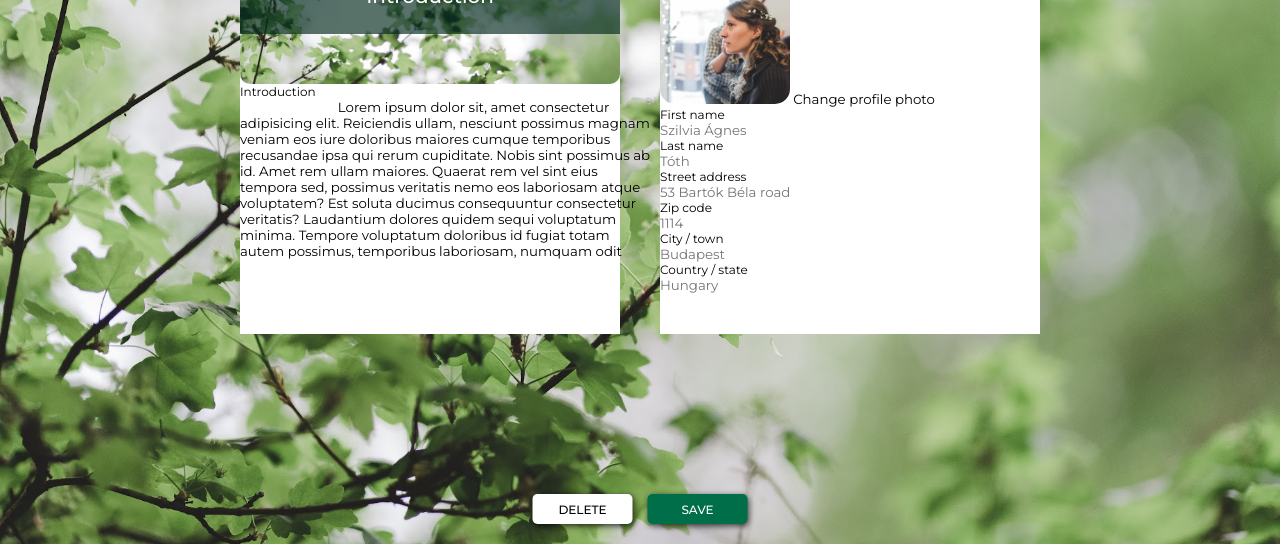
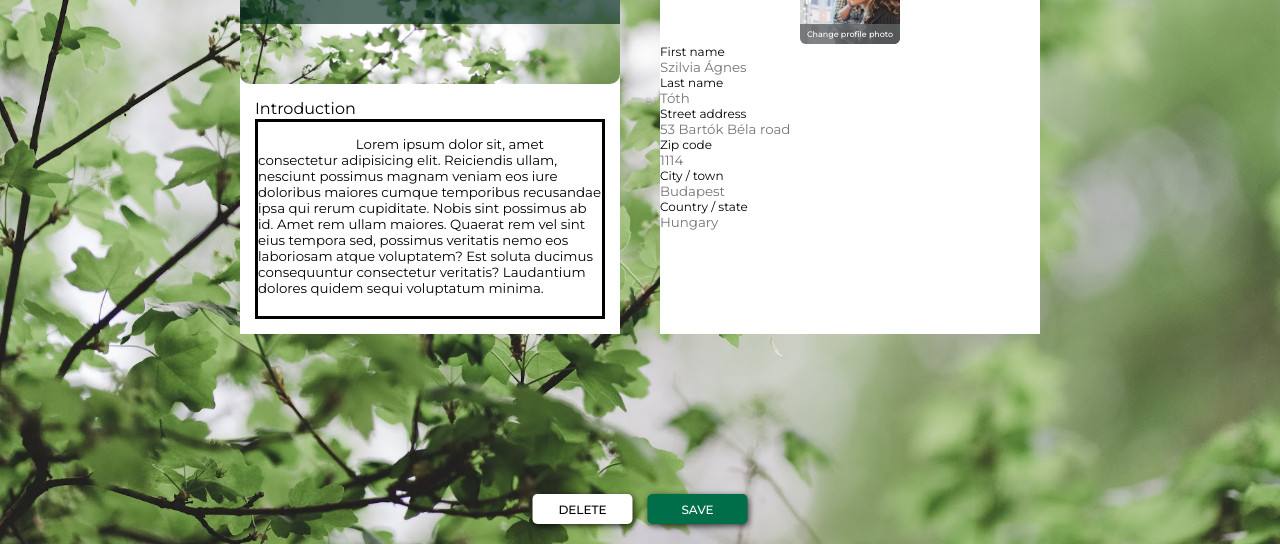
Before and after one commit to szylwythot/profile-editor-javascript, a plain HTML site: page frontend/index.html in a window 1280 px wide. Shown: the part 256-800 px from the top of the page. Drawn offline with Linux system fonts and the light colour scheme.

Commit message:
profile photo is ready

```diff
--- a/frontend/index.html
+++ b/frontend/index.html
@@ -27,19 +27,21 @@
                         <p>
                             <label for="introduction">Introduction</label>
                         </p>
-                        <textarea rows="10" cols="50" name="introduction" form="profile-form" id="introduction">
-                            Lorem ipsum dolor sit, amet consectetur adipisicing elit. Reiciendis ullam, nesciunt possimus magnam veniam eos iure doloribus maiores cumque temporibus recusandae ipsa qui rerum cupiditate. Nobis sint possimus ab id. Amet rem ullam maiores. Quaerat rem vel sint eius tempora sed, possimus veritatis nemo eos laboriosam atque voluptatem? Est soluta ducimus consequuntur consectetur veritatis? Laudantium dolores quidem sequi voluptatum minima. Tempore voluptatum doloribus id fugiat totam autem possimus, temporibus laboriosam, numquam odit architecto perferendis nesciunt, ea illum nam eius esse ullam dolores expedita praesentium reprehenderit magnam corrupti. Ut, possimus eum. Officia id blanditiis saepe nam labore eligendi, porro reprehenderit sunt quia autem assumenda, facilis, commodi ipsum? Quae fugit qui laborum dolor mollitia sapiente soluta ea! Eaque mollitia deleniti doloribus corporis!
+                        <!-- rows="10" cols="50" -->
+                        <textarea  maxlength="150" name="introduction" form="profile-form" id="introduction">
+                            Lorem ipsum dolor sit, amet consectetur adipisicing elit. Reiciendis ullam, nesciunt possimus magnam veniam eos iure doloribus maiores cumque temporibus recusandae ipsa qui rerum cupiditate. Nobis sint possimus ab id. Amet rem ullam maiores. Quaerat rem vel sint eius tempora sed, possimus veritatis nemo eos laboriosam atque voluptatem? Est soluta ducimus consequuntur consectetur veritatis? Laudantium dolores quidem sequi voluptatum minima.
                         </textarea>
+                        <!-- Tempore voluptatum doloribus id fugiat totam autem possimus, temporibus laboriosam, numquam odit architecto perferendis nesciunt, ea illum nam eius esse ullam dolores expedita praesentium reprehenderit magnam corrupti. Ut, possimus eum. Officia id blanditiis saepe nam labore eligendi, porro reprehenderit sunt quia autem assumenda, facilis, commodi ipsum? Quae fugit qui laborum dolor mollitia sapiente soluta ea! Eaque mollitia deleniti doloribus corporis!  -->
                     </div>
                 </div>
             </div>
-            <div class="right-content personal-data content-box">
+            <div class="right-content personal-box content-box">
                 <div class="cover">
                     <h2>Personal data</h2>
                 </div>
-                <div class="personal-data">
+                <div class="personal-data input-data">
                     <div class="profile-photo">
-                        <img src="images\profiles\profile.jpg" alt="" class="profile-photo">
+                        <img src="images\profiles\profile.jpg" alt="" >
                         <button class="change-photo">Change profile photo</button>
                     </div>
                     <div class="input-data-elements">
--- a/frontend/style.css
+++ b/frontend/style.css
@@ -67,8 +67,14 @@ body{
     text-align: center;
 }
 
+/* #profile-form div.content-box .input-data{
+    width: 100%;
+    height: 100%;
+
+    flex-basis:  calc(50% - 30px);
+} */
+
 #profile-form .left-content{
-    flex-basis:  calc(50% - 30px);
     height: 100%;
 
     display: flex;
@@ -90,24 +96,86 @@ body{
     width: 100%;
 }
 
-#profile-form .left-content .introduction-box{
+#profile-form .left-content .introduction-box .introduction-data{
+    position: absolute;
+    top: 140px;
+    left: 0;
 
+    width: 100%;
+    height: calc(100% - 140px);
+
+    padding: 15px;
 }
 
-#profile-form div.right-content.personal-data{
-    flex-basis:  calc(50% - 30px);
+#profile-form .left-content .introduction-box .introduction-data p{
+    width: 100%;
+    height: 20px;
+
+    font-size: 16px;
+}
+
+#profile-form .left-content .introduction-box .introduction-data textarea{
+    width: 100%;
+    height: calc(100% - 20px);
+    border: solid;
+    padding-top: 10px;
+
+    align-content:center;
+    overflow:auto;
+    /* border: 1px outset red; */
+}
+
+/* #profile-form div.right-content.personal-box{
     height: 100%;
     background-color: #ffffff;
 
     display: flex;
     flex-direction: column;
-}
+} */
 
-#root div.content-box img.profile-photo{
+#profile-form div.right-content.personal-box div.personal-data .profile-photo{
     width: 130px;
     height: 130px;
     border-radius: 15px;
+
+    position: absolute;
+    left: 50%;
+    transform: translateX(-50%);
+    top: 95px;
+}
+
+#profile-form div.right-content.personal-box div.personal-data .profile-photo img{
+    position: absolute;
     object-fit: cover;
+
+    width: 100%;
+    height: 100%;
+
+    border-radius: 15px;
+}
+
+#profile-form div.right-content.personal-box div.personal-data .profile-photo button{
+    position: absolute;
+    left: 0;
+    bottom: 0;
+
+    background-color: rgb(97, 99, 101,0.8);
+
+    height: 20px;
+    width: 100%;
+
+    border-bottom-left-radius: 10px;
+    border-bottom-right-radius: 10px;
+
+    color: #ffffff;
+    font-size: 10px;
+    font-weight: 500;
+    font-size: 8px;
+}
+
+
+#root div.content-box .input-data-elements{
+
 }
 
 #root div.action-buttons{
@@ -181,8 +249,8 @@ body{
         flex-direction: column;
     }
 
-    #profile-form div.right-content.personal-data{
-        display: inline;
+    #profile-form div.right-content.personal-box{
+        /* display: inline; */
         position: absolute;
         top: 0;
         left: calc(50% + 20px);
@@ -195,6 +263,48 @@ body{
         height: 100px;
         width: 100%;
     }
+
+    #profile-form div.content-box div.cover h2{
+        height: 40px;
+        width: 100%;
+
+        font-size: 16px;
+    }
+
+    #profile-form .left-content .introduction-box .introduction-data{
+        height: calc(100% - 100px);
+        top: 100px;
+    }
+
+
+    #profile-form div.right-content.personal-box div.personal-data .profile-photo{
+        width: 100px;
+        height: 100px;
+
+        border-radius: 10px;
+
+        top: 70px;
+    }
+
+    #profile-form div.right-content.personal-box div.personal-data .profile-photo img{
+        border-radius: 6px;
+    }
+
+    #profile-form div.right-content.personal-box div.personal-data .profile-photo button{
+        border-bottom-left-radius: 6px;
+        border-bottom-right-radius: 6px;
+    }
+
+    #profile-form div.right-content.personal-box div.personal-data div.input-data-elements{
+        width: 100%;
+        height: calc(100% - 170px);
+
+        position: absolute;
+        top:170px;
+        left: 0;
+    }
+
+
 
     #root div.action-buttons{
         bottom: 20px;
```
